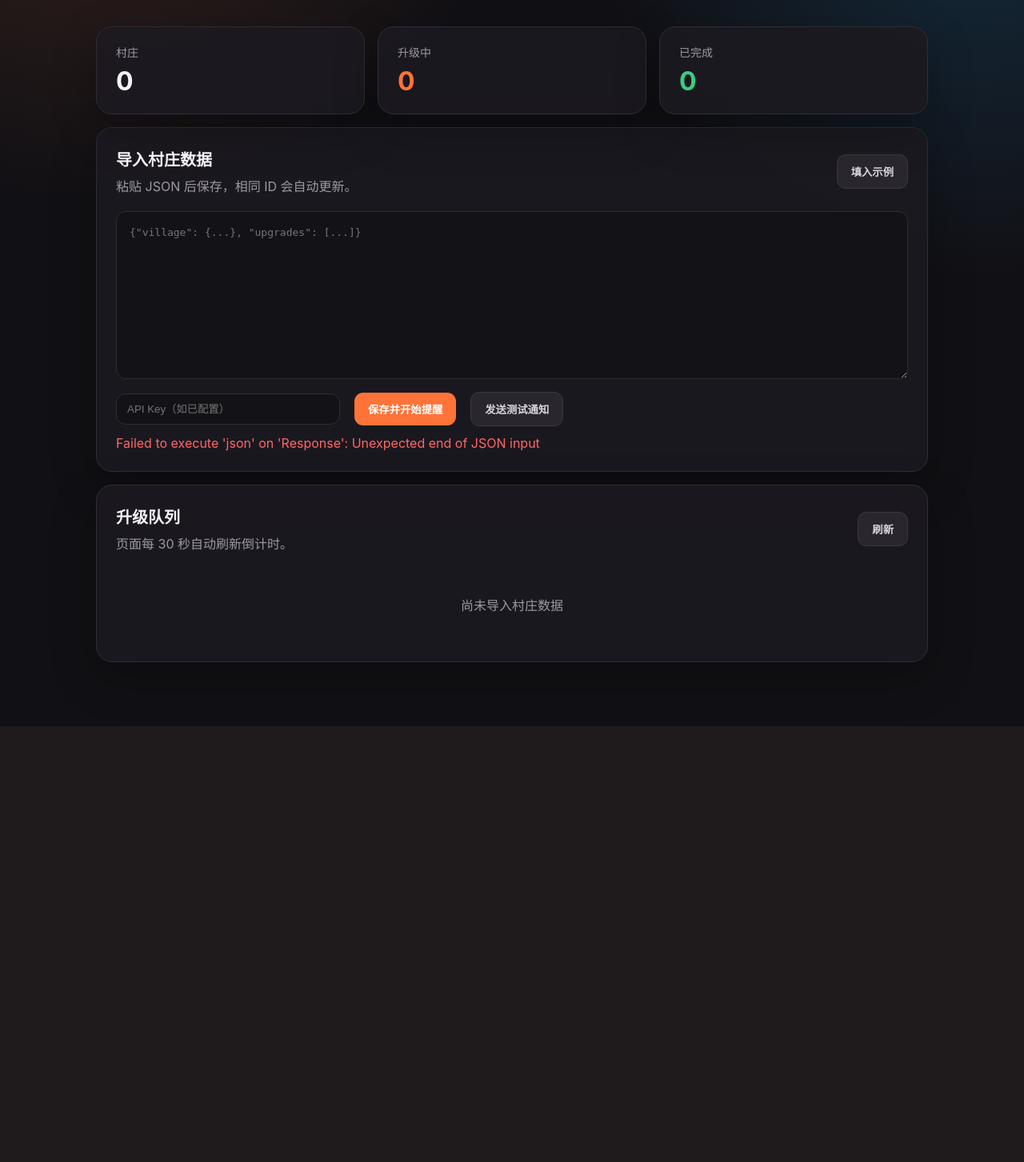
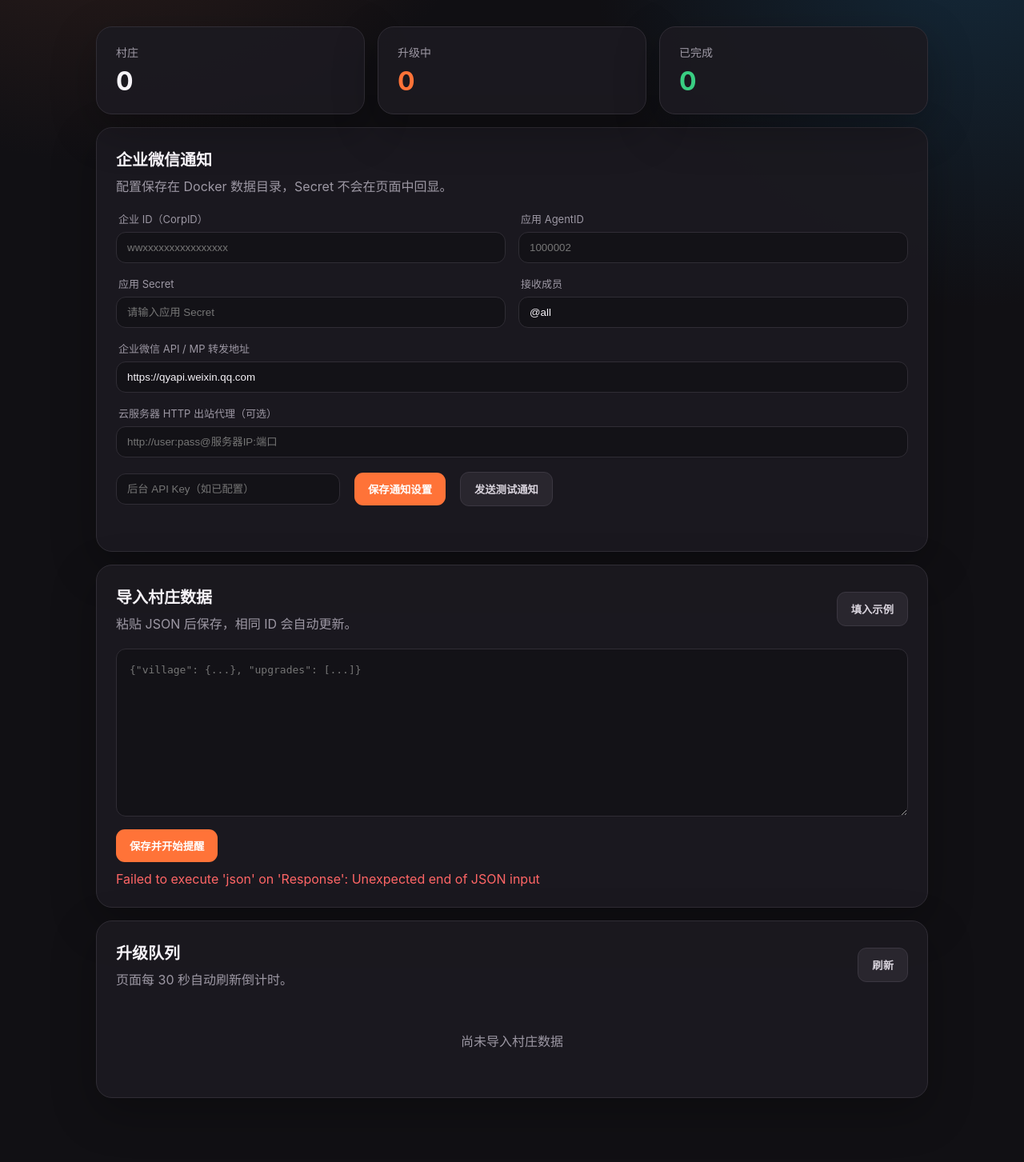
Before and after one commit to xu15820768885-png/coc, a Flask app: page / in a window 1280 px wide. Shown: the part 178-1631 px from the top of the page at 80% size. Before the commit the page ends 1086 px from the top, so only its background shows below. Run offline with Flask 3, Linux system fonts and the light colour scheme; data that the repository does not hold is empty; parts of the project's set-up code (start-up, migrations or seed data) failed here and were passed over.

Commit message:
增加企业微信后台设置

```diff
--- a/app.py
+++ b/app.py
@@ -78,6 +78,11 @@
             );
             CREATE INDEX IF NOT EXISTS idx_upgrades_due
               ON upgrades(status, notified_at, ends_at);
+            CREATE TABLE IF NOT EXISTS settings (
+              key TEXT PRIMARY KEY,
+              value TEXT NOT NULL,
+              updated_at TEXT NOT NULL
+            );
             """
         )
 
@@ -152,13 +157,49 @@
 
 class WeComNotifier:
     def __init__(self):
-        self.corp_id = os.getenv("WECOM_CORP_ID", "").strip()
-        self.agent_id = os.getenv("WECOM_AGENT_ID", "").strip()
-        self.secret = os.getenv("WECOM_SECRET", "").strip()
-        self.to_user = os.getenv("WECOM_TO_USER", "@all").strip() or "@all"
-        self.base_url = os.getenv("WECOM_API_BASE", "https://qyapi.weixin.qq.com").rstrip("/")
-        proxy_url = os.getenv("OUTBOUND_PROXY", "").strip()
-        self.proxies = {"http": proxy_url, "https": proxy_url} if proxy_url else None
+        self.corp_id = ""
+        self.agent_id = ""
+        self.secret = ""
+        self.to_user = "@all"
+        self.base_url = "https://qyapi.weixin.qq.com"
+        self.proxy_url = ""
+        self.proxies = None
+        self._token = None
+        self._token_expires = 0
+
+    def refresh(self):
+        defaults = {
+            "wecom_corp_id": os.getenv("WECOM_CORP_ID", "").strip(),
+            "wecom_agent_id": os.getenv("WECOM_AGENT_ID", "").strip(),
+            "wecom_secret": os.getenv("WECOM_SECRET", "").strip(),
+            "wecom_to_user": os.getenv("WECOM_TO_USER", "@all").strip() or "@all",
+            "wecom_api_base": os.getenv(
+                "WECOM_API_BASE", "https://qyapi.weixin.qq.com"
+            ).strip(),
+            "outbound_proxy": os.getenv("OUTBOUND_PROXY", "").strip(),
+        }
+        with get_db() as conn:
+            stored = {
+                row["key"]: row["value"]
+                for row in conn.execute(
+                    "SELECT key, value FROM settings WHERE key LIKE 'wecom_%' "
+                    "OR key = 'outbound_proxy'"
+                )
+            }
+        config = {**defaults, **stored}
+        self.corp_id = config["wecom_corp_id"]
+        self.agent_id = config["wecom_agent_id"]
+        self.secret = config["wecom_secret"]
+        self.to_user = config["wecom_to_user"] or "@all"
+        self.base_url = (
+            config["wecom_api_base"] or "https://qyapi.weixin.qq.com"
+        ).rstrip("/")
+        self.proxy_url = config["outbound_proxy"]
+        self.proxies = (
+            {"http": self.proxy_url, "https": self.proxy_url}
+            if self.proxy_url
+            else None
+        )
         self._token = None
         self._token_expires = 0
 
@@ -298,6 +339,79 @@
             ).fetchall()
             village["upgrades"] = [row_to_upgrade(row) for row in rows]
     return jsonify({"ok": True, "villages": villages})
+
+
+@app.get("/api/v1/settings/wecom")
+def get_wecom_settings():
+    auth = require_api_key()
+    if auth:
+        return auth
+    return jsonify(
+        {
+            "ok": True,
+            "settings": {
+                "corp_id": notifier.corp_id,
+                "agent_id": notifier.agent_id,
+                "secret": "••••••••" if notifier.secret else "",
+                "secret_set": bool(notifier.secret),
+                "to_user": notifier.to_user,
+                "api_base": notifier.base_url,
+                "outbound_proxy": notifier.proxy_url,
+                "configured": notifier.configured,
+            },
+        }
+    )
+
+
+@app.put("/api/v1/settings/wecom")
+def update_wecom_settings():
+    auth = require_api_key()
+    if auth:
+        return auth
+    body = request.get_json(silent=True)
+    if not isinstance(body, dict):
+        return jsonify({"ok": False, "error": "请求体必须是 JSON 对象"}), 400
+
+    corp_id = str(body.get("corp_id", "")).strip()
+    agent_id = str(body.get("agent_id", "")).strip()
+    secret = str(body.get("secret", "")).strip()
+    to_user = str(body.get("to_user", "@all")).strip() or "@all"
+    api_base = str(
+        body.get("api_base", "https://qyapi.weixin.qq.com")
+    ).strip().rstrip("/")
+    outbound_proxy = str(body.get("outbound_proxy", "")).strip()
+    if not corp_id:
+        return jsonify({"ok": False, "error": "企业 ID 不能为空"}), 400
+    if not agent_id.isdigit():
+        return jsonify({"ok": False, "error": "AgentID 必须是数字"}), 400
+    if not secret and not notifier.secret:
+        return jsonify({"ok": False, "error": "应用 Secret 不能为空"}), 400
+    if not api_base.startswith(("https://", "http://")):
+        return jsonify({"ok": False, "error": "API 地址必须以 http:// 或 https:// 开头"}), 400
+    if outbound_proxy and not outbound_proxy.startswith(("https://", "http://")):
+        return jsonify({"ok": False, "error": "出站代理必须以 http:// 或 https:// 开头"}), 400
+
+    values = {
+        "wecom_corp_id": corp_id,
+        "wecom_agent_id": agent_id,
+        "wecom_to_user": to_user,
+        "wecom_api_base": api_base,
+        "outbound_proxy": outbound_proxy,
+    }
+    if secret:
+        values["wecom_secret"] = secret
+    updated_at = iso_utc(now_utc())
+    with get_db() as conn:
+        conn.executemany(
+            """
+            INSERT INTO settings(key, value, updated_at) VALUES(?, ?, ?)
+            ON CONFLICT(key) DO UPDATE SET
+              value=excluded.value, updated_at=excluded.updated_at
+            """,
+            [(key, value, updated_at) for key, value in values.items()],
+        )
+    notifier.refresh()
+    return jsonify({"ok": True, "configured": notifier.configured})
 
 
 @app.post("/api/v1/import")
@@ -456,6 +570,7 @@
 
 
 init_db()
+notifier.refresh()
 if os.getenv("DISABLE_SCHEDULER", "0") != "1":
     threading.Thread(target=scheduler_loop, name="reminder-scheduler", daemon=True).start()
 
--- a/static/app.css
+++ b/static/app.css
@@ -43,6 +43,11 @@
 textarea:focus, input:focus { border-color: var(--blue); }
 textarea { height: 210px; margin: 20px 0 12px; padding: 16px; resize: vertical; font: 13px/1.55 ui-monospace, SFMono-Regular, monospace; }
 input { max-width: 280px; padding: 11px 13px; }
+.settings-grid { display: grid; grid-template-columns: 1fr 1fr; gap: 16px; margin-top: 20px; }
+.settings-grid label span { display: block; margin: 0 0 7px 3px; color: var(--muted); font-size: 13px; }
+.settings-grid input { max-width: none; }
+.settings-grid .wide { grid-column: 1 / -1; }
+.settings-actions { margin-top: 18px; }
 button {
   border: 0; border-radius: 11px; padding: 11px 17px; background: var(--orange);
   color: white; font-weight: 700; cursor: pointer; white-space: nowrap;
@@ -75,6 +80,8 @@
   .stats article { padding: 15px; }
   .stats strong { font-size: 25px; }
   .panel { padding: 18px; border-radius: 16px; }
+  .settings-grid { grid-template-columns: 1fr; }
+  .settings-grid .wide { grid-column: auto; }
   .panel-title { align-items: flex-start; }
   .upgrade { grid-template-columns: 40px 1fr auto; }
   .delete { display: none; }
--- a/static/app.js
+++ b/static/app.js
@@ -71,6 +71,48 @@
   $("feedback").className = error ? "feedback error" : "feedback";
 }
 
+function settingsFeedback(message, error = false) {
+  $("settingsFeedback").textContent = message;
+  $("settingsFeedback").className = error ? "feedback error" : "feedback";
+}
+
+async function loadSettings() {
+  try {
+    const data = await api("/api/v1/settings/wecom");
+    const s = data.settings;
+    $("corpId").value = s.corp_id || "";
+    $("agentId").value = s.agent_id || "";
+    $("wecomSecret").value = "";
+    $("wecomSecret").placeholder = s.secret_set ? "已保存，留空表示不修改" : "请输入应用 Secret";
+    $("toUser").value = s.to_user || "@all";
+    $("apiBase").value = s.api_base || "https://qyapi.weixin.qq.com";
+    $("outboundProxy").value = s.outbound_proxy || "";
+  } catch (error) {
+    settingsFeedback(error.message, true);
+  }
+}
+
+$("saveSettingsBtn").onclick = async () => {
+  try {
+    $("saveSettingsBtn").disabled = true;
+    const payload = {
+      corp_id: $("corpId").value,
+      agent_id: $("agentId").value,
+      secret: $("wecomSecret").value,
+      to_user: $("toUser").value,
+      api_base: $("apiBase").value,
+      outbound_proxy: $("outboundProxy").value
+    };
+    await api("/api/v1/settings/wecom", { method: "PUT", body: JSON.stringify(payload) });
+    settingsFeedback("企业微信设置已保存");
+    await Promise.all([loadSettings(), load()]);
+  } catch (error) {
+    settingsFeedback(error.message, true);
+  } finally {
+    $("saveSettingsBtn").disabled = false;
+  }
+};
+
 $("exampleBtn").onclick = () => { $("jsonInput").value = JSON.stringify(example, null, 2); };
 $("refreshBtn").onclick = load;
 $("importBtn").onclick = async () => {
@@ -90,9 +132,9 @@
   try {
     $("testBtn").disabled = true;
     await api("/api/v1/notifications/test", { method: "POST" });
-    feedback("测试通知已发送，请查看企业微信");
+    settingsFeedback("测试通知已发送，请查看企业微信");
   } catch (error) {
-    feedback(error.message, true);
+    settingsFeedback(error.message, true);
   } finally {
     $("testBtn").disabled = false;
   }
@@ -105,5 +147,5 @@
 };
 
 $("apiKey").value = localStorage.getItem("coc-api-key") || "";
-load();
+Promise.all([loadSettings(), load()]);
 setInterval(load, 30000);
--- a/templates/index.html
+++ b/templates/index.html
@@ -23,6 +23,26 @@
       <article><span>已完成</span><strong id="doneCount">0</strong></article>
     </section>
 
+    <section class="panel">
+      <div class="panel-title">
+        <div><h2>企业微信通知</h2><p>配置保存在 Docker 数据目录，Secret 不会在页面中回显。</p></div>
+      </div>
+      <div class="settings-grid">
+        <label><span>企业 ID（CorpID）</span><input id="corpId" placeholder="wwxxxxxxxxxxxxxxxx"></label>
+        <label><span>应用 AgentID</span><input id="agentId" inputmode="numeric" placeholder="1000002"></label>
+        <label><span>应用 Secret</span><input id="wecomSecret" type="password" placeholder="留空表示不修改"></label>
+        <label><span>接收成员</span><input id="toUser" placeholder="@all，多个账号用 | 分隔"></label>
+        <label class="wide"><span>企业微信 API / MP 转发地址</span><input id="apiBase" placeholder="https://qyapi.weixin.qq.com"></label>
+        <label class="wide"><span>云服务器 HTTP 出站代理（可选）</span><input id="outboundProxy" placeholder="http://user:pass@服务器IP:端口"></label>
+      </div>
+      <div class="actions settings-actions">
+        <input id="apiKey" type="password" placeholder="后台 API Key（如已配置）">
+        <button id="saveSettingsBtn">保存通知设置</button>
+        <button class="secondary" id="testBtn">发送测试通知</button>
+      </div>
+      <p id="settingsFeedback" class="feedback"></p>
+    </section>
+
     <section class="panel import-panel">
       <div class="panel-title">
         <div><h2>导入村庄数据</h2><p>粘贴 JSON 后保存，相同 ID 会自动更新。</p></div>
@@ -30,9 +50,7 @@
       </div>
       <textarea id="jsonInput" spellcheck="false" placeholder='{"village": {...}, "upgrades": [...]}'></textarea>
       <div class="actions">
-        <input id="apiKey" type="password" placeholder="API Key（如已配置）">
         <button id="importBtn">保存并开始提醒</button>
-        <button class="secondary" id="testBtn">发送测试通知</button>
       </div>
       <p id="feedback" class="feedback"></p>
     </section>
```
Also changed, not shown: tests/test_app.py (+37 -0 lines), README.md.
